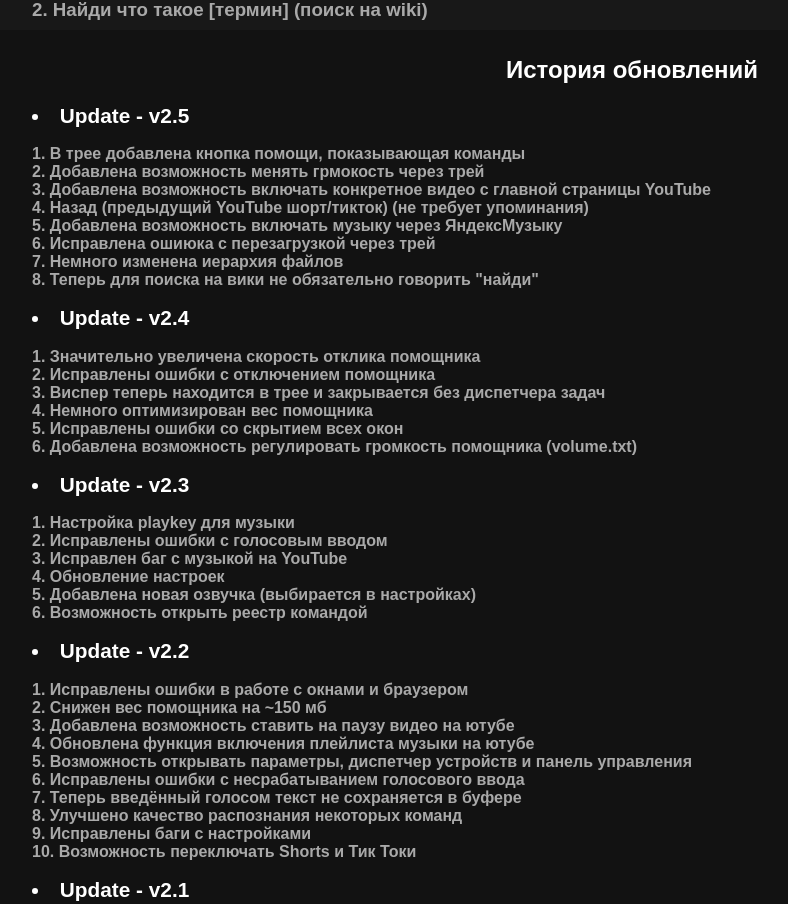
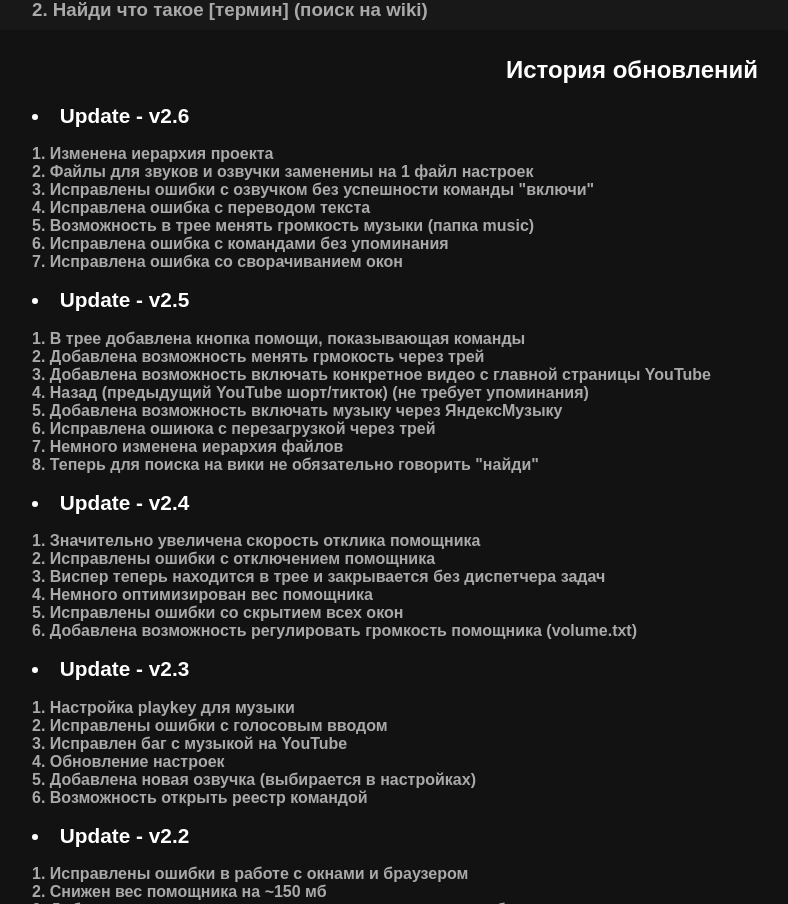
Before and after one commit to SpectrexWDK/WhisperVoiceAssistant, a plain HTML site: page index.html in a window 1280 px wide. Shown: the part 3396-4300 px from the top of the page, without its empty margins (8-796 px from the left). Drawn offline with Linux system fonts and the light colour scheme.

Commit message:
Update index.html

```diff
--- a/index.html
+++ b/index.html
@@ -220,6 +220,20 @@
 <section class="updates-history" id="updates">
   <div class="updc"><h2>История обновлений</h2></div>
     <div class="updates-messages">
+
+    <div class="updatemess">
+      <h2><li>Update - v2.6</h2>
+      <div class="updateblock"><h3>
+        1. Изменена иерархия проекта<br>
+        2. Файлы для звуков и озвучки заменениы на 1 файл настроек<br>
+        3. Исправлены ошибки с озвучком без успешности команды "включи"<br>
+        4. Исправлена ошибка с переводом текста<br>
+        5. Возможность в трее менять громкость музыки (папка music)<br>
+        6. Исправлена ошибка с командами без упоминания<br>
+        7. Исправлена ошибка со сворачиванием окон
+      </h3></div>
+    </div>
+
       <div class="updatemess">
       <h2><li>Update - v2.5</h2>
       <div class="updateblock"><h3>
@@ -233,6 +247,7 @@
         8. Теперь для поиска на вики не обязательно говорить "найди"
       </h3></div>
     </div>
+
       <div class="updatemess">
       <h2><li>Update - v2.4</h2>
       <div class="updateblock"><h3>
@@ -244,6 +259,7 @@
         6. Добавлена возможность регулировать громкость помощника (volume.txt)
       </h3></div>
     </div>
+
     <div class="updatemess">
       <h2><li>Update - v2.3</h2>
       <div class="updateblock"><h3>
```
